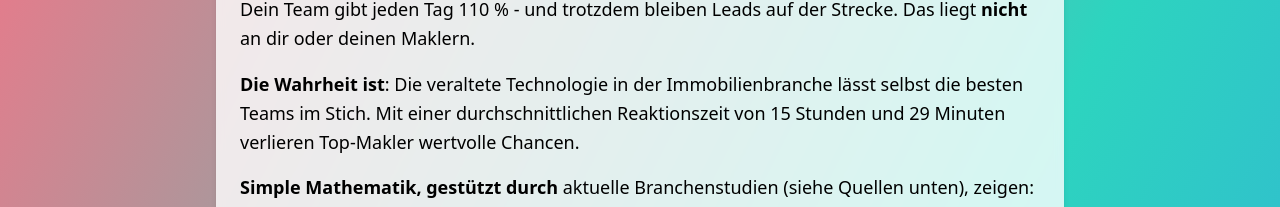
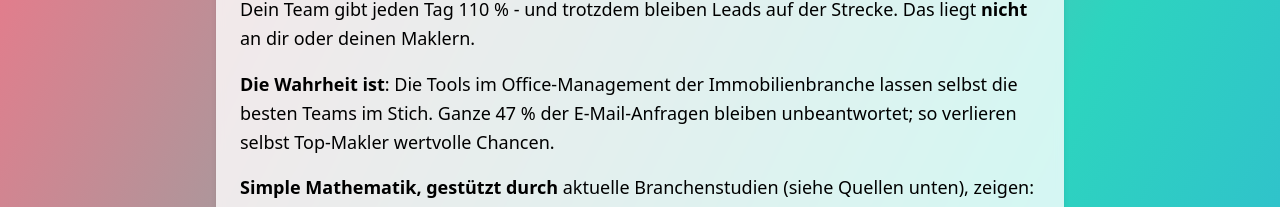
Before and after one commit to Tomeksy/leadFlow, a React (Vite) app: page / in a window 1280 px wide. Shown: the part 317-524 px from the top of the page. Built offline with nearby package versions, Linux system fonts and the light colour scheme.

Commit message:
update sub1 copy

```diff
--- a/src/App.tsx
+++ b/src/App.tsx
@@ -53,8 +53,8 @@ function App() {
               Das liegt <span className="font-bold">nicht</span> an dir oder deinen Maklern.
             </p>
             <p className="text-lg leading-relaxed mb-4">
-              <span className="font-bold">Die Wahrheit ist</span>: Die veraltete Technologie in der Immobilienbranche lässt selbst die besten Teams im Stich.
-              Mit einer durchschnittlichen Reaktionszeit von 15 Stunden und 29 Minuten verlieren Top-Makler wertvolle Chancen.
+              <span className="font-bold">Die Wahrheit ist</span>: Die Tools im Office-Management der Immobilienbranche lassen selbst die besten Teams im Stich.
+              Ganze 47 % der E-Mail-Anfragen bleiben unbeantwortet; so verlieren selbst Top-Makler wertvolle Chancen.
             </p>
             <p className="text-lg leading-relaxed">
               <span className="font-bold">Simple Mathematik, gestützt durch</span> aktuelle Branchenstudien (siehe Quellen unten), zeigen:
```
